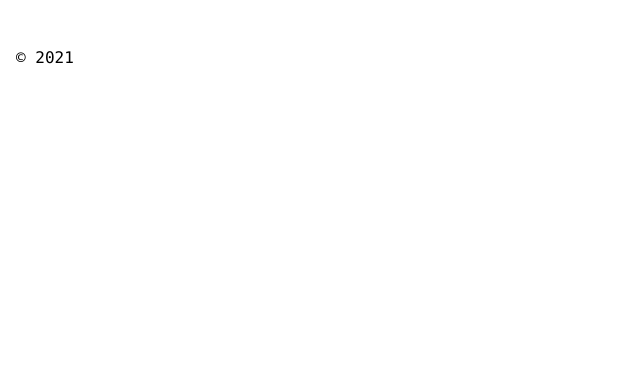
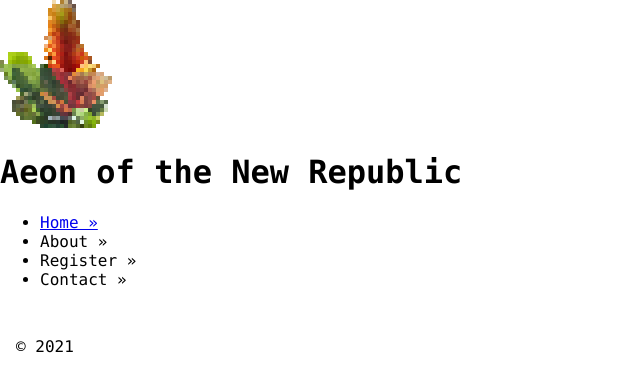
Before and after one commit to herbeeg/aotnr-web, a Flask app: page / in a window 1280 px wide. Before the commit the part shown is almost empty. Shown: the top 392 px of the page, without its empty margins (0-640 px from the left). Run offline with Flask 2, Linux system fonts and the light colour scheme.

Commit message:
Start generating header and navigation templates and add created logo

```diff
--- a/templates/partials/header.html
+++ b/templates/partials/header.html
@@ -1,3 +1,10 @@
 <header>
+    <a href="{{ url_for('index') }}"><img class="logo" src="{{ url_for('static', filename='aotnr_logo.png') }}"></a>
+    <div class="title">
+        <h1>Aeon of the New Republic</h1>
+    </div>
+    <div class="sub-title">
+        <i></i>
+    </div>
     {% include "partials/navigation.html" %}
 </header>
--- a/templates/partials/navigation.html
+++ b/templates/partials/navigation.html
@@ -1,5 +1,8 @@
 <nav>
     <ul>
-
+        <li><a href="{{ url_for('index') }}">Home &raquo;</a></li>
+        <li><a href=""></a>About &raquo;</li>
+        <li><a href=""></a>Register &raquo;</li>
+        <li><a href=""></a>Contact &raquo;</li>
     </ul>
 </nav>
```
Also changed, not shown: static/aotnr_logo.png (added).
